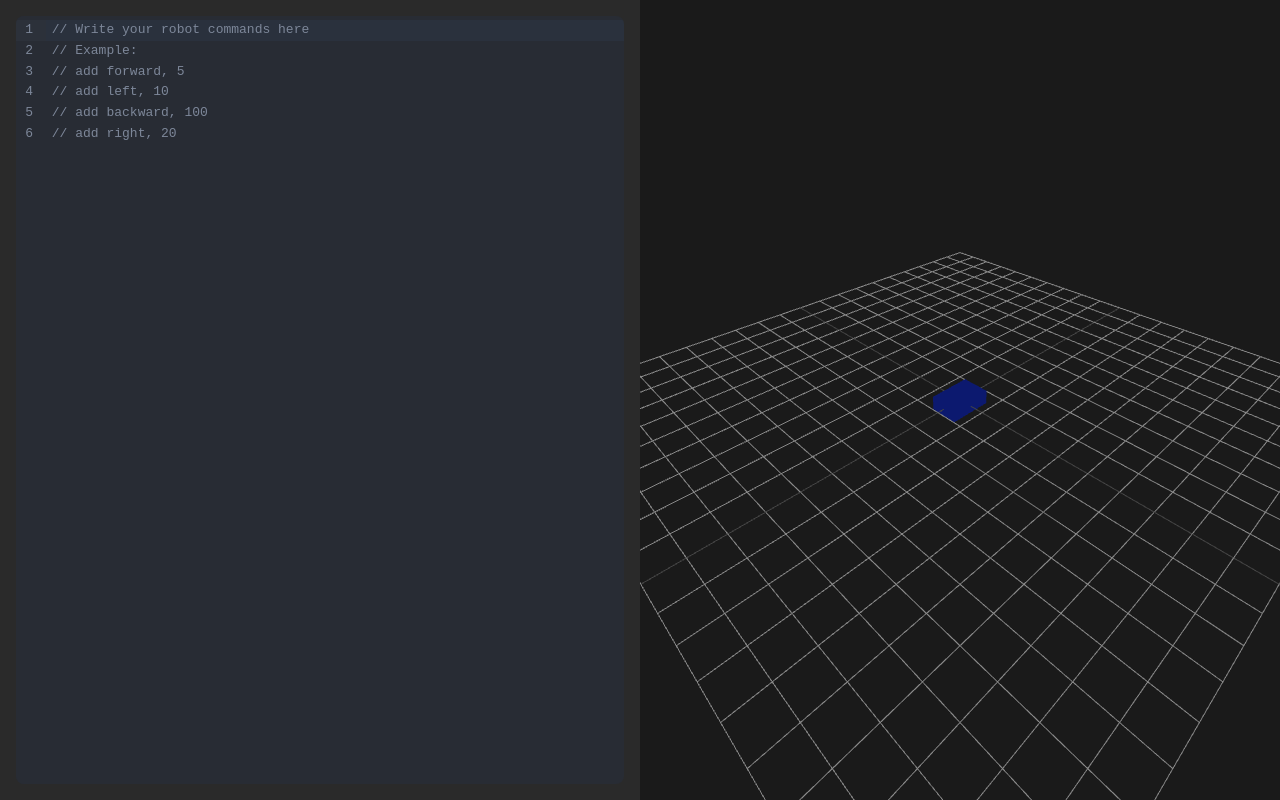
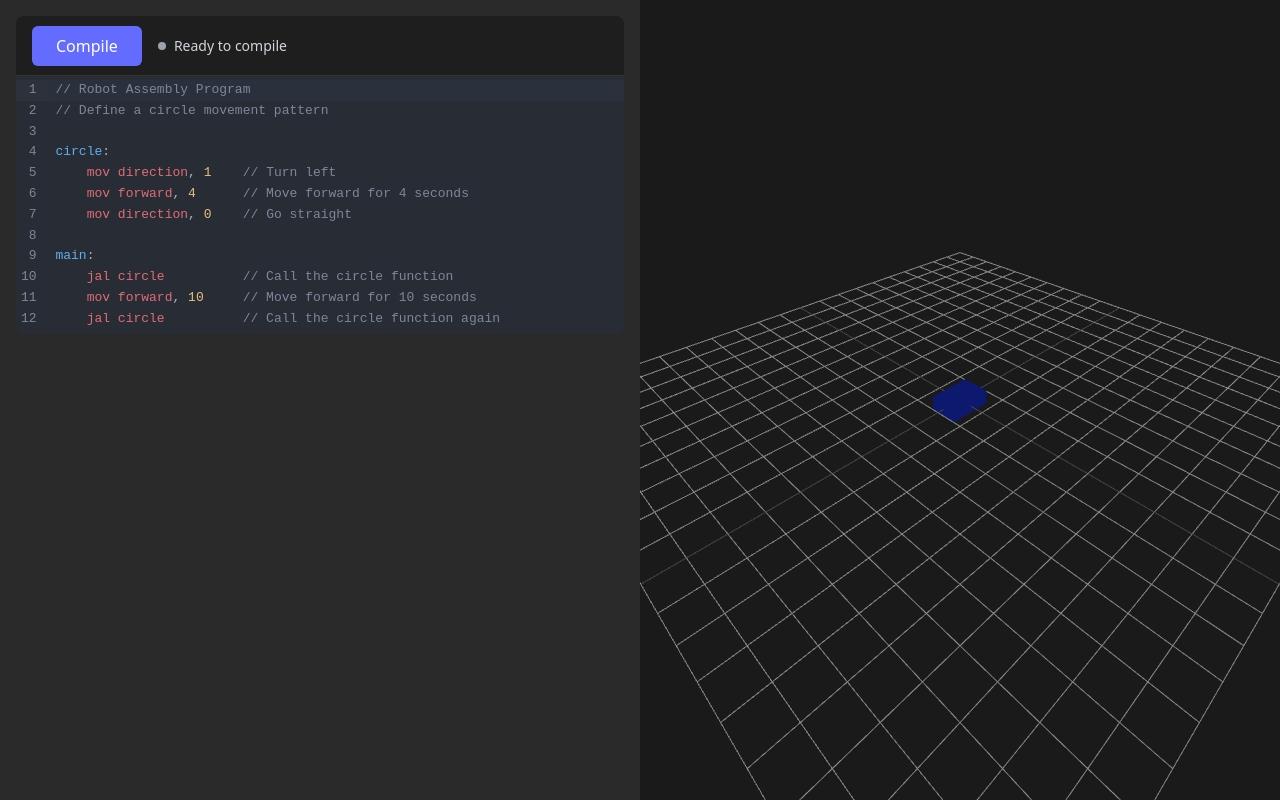
Before and after one commit to JakeRoggenbuck/hackdavis-2025, a Next.js app in the folder client/: page / in a window 1280 px wide. Built offline with nearby package versions, Linux system fonts and the light colour scheme.

Commit message:
Add visuals

```diff
--- a/client/app/components/RobotVisualizer.tsx
+++ b/client/app/components/RobotVisualizer.tsx
@@ -12,6 +12,16 @@ interface RobotState {
   rotation: number;
 }
 
+interface CompilationStatus {
+  status: 'idle' | 'compiling' | 'success' | 'error';
+  message: string;
+}
+
+interface Label {
+  name: string;
+  instructions: string[];
+}
+
 const Robot = ({ position, rotation }: { position: [number, number, number], rotation: number }) => {
   return (
     <mesh position={position} rotation={[0, rotation, 0]}>
@@ -22,12 +32,18 @@ const Robot = ({ position, rotation }: { position: [number, number, number], rot
 };
 
 export default function RobotVisualizer() {
-  const [code, setCode] = useState(`// Write your robot commands here
-// Example:
-// add forward, 5
-// add left, 10
-// add backward, 100
-// add right, 20`);
+  const [code, setCode] = useState(`// Robot Assembly Program
+// Define a circle movement pattern
+
+circle:
+    mov direction, 1    // Turn left
+    mov forward, 4      // Move forward for 4 seconds
+    mov direction, 0    // Go straight
+
+main:
+    jal circle          // Call the circle function
+    mov forward, 10     // Move forward for 10 seconds
+    jal circle          // Call the circle function again`);
 
   const [robotState, setRobotState] = useState<RobotState>({
     x: 0,
@@ -35,51 +51,171 @@ export default function RobotVisualizer() {
     rotation: 0
   });
 
-  const executeCommand = (command: string) => {
-    const parts = command.trim().split(',').map(part => part.trim());
-    if (parts.length !== 2) return;
+  const [compilationStatus, setCompilationStatus] = useState<CompilationStatus>({
+    status: 'idle',
+    message: 'Ready to compile'
+  });
 
-    const [action, valueStr] = parts[0].split(' ');
-    const value = parseFloat(valueStr);
+  const parseLabels = (code: string): Map<string, Label> => {
+    const labels = new Map<string, Label>();
+    let currentLabel: Label | null = null;
 
-    switch (action) {
-      case 'add forward':
-        setRobotState(prev => ({ ...prev, y: prev.y + value }));
+    code.split('\n').forEach(line => {
+      const trimmedLine = line.trim();
+
+      // Skip empty lines and comments
+      if (!trimmedLine || trimmedLine.startsWith('#')) return;
+
+      // Check if line is a label
+      if (trimmedLine.endsWith(':')) {
+        const labelName = trimmedLine.slice(0, -1);
+        currentLabel = { name: labelName, instructions: [] };
+        labels.set(labelName, currentLabel);
+      }
+      // Add instruction to current label
+      else if (currentLabel && trimmedLine) {
+        const instruction = trimmedLine.split('#')[0].trim(); // Remove comments
+        if (instruction) {
+          currentLabel.instructions.push(instruction);
+        }
+      }
+    });
+
+    return labels;
+  };
+
+  const executeInstruction = (instruction: string) => {
+    const [cmd, ...params] = instruction.split(' ').filter(Boolean);
+    const args = params.join(' ').split(',').map(p => p.trim());
+
+    switch (cmd.toLowerCase()) {
+      case 'mov': {
+        const [type, value] = args;
+        const numValue = parseFloat(value);
+
+        if (type === 'direction') {
+          if (numValue === 1) { // Turn left
+            setRobotState(prev => ({ ...prev, rotation: prev.rotation + Math.PI / 2 }));
+          } else if (numValue === 0) { // Straight
+            // Keep current rotation
+          }
+        } else if (type === 'forward') {
+          setRobotState(prev => {
+            const angle = prev.rotation;
+            return {
+              ...prev,
+              x: prev.x + Math.cos(angle) * numValue,
+              y: prev.y + Math.sin(angle) * numValue
+            };
+          });
+        }
         break;
-      case 'add backward':
-        setRobotState(prev => ({ ...prev, y: prev.y - value }));
-        break;
-      case 'add left':
-        setRobotState(prev => ({ ...prev, x: prev.x - value }));
-        break;
-      case 'add right':
-        setRobotState(prev => ({ ...prev, x: prev.x + value }));
-        break;
+      }
+    }
+  };
+
+  const executeLabel = (label: Label, labels: Map<string, Label>, executedLabels: Set<string> = new Set()) => {
+    if (executedLabels.has(label.name)) {
+      throw new Error(`Recursive call detected: ${label.name}`);
+    }
+
+    executedLabels.add(label.name);
+
+    label.instructions.forEach(instruction => {
+      if (instruction.startsWith('jal')) {
+        const targetLabel = instruction.split(' ')[1];
+        const target = labels.get(targetLabel);
+        if (target) {
+          executeLabel(target, labels, new Set(executedLabels));
+        } else {
+          throw new Error(`Label not found: ${targetLabel}`);
+        }
+      } else {
+        executeInstruction(instruction);
+      }
+    });
+  };
+
+  const handleCompile = async () => {
+    setCompilationStatus({ status: 'compiling', message: 'Analyzing code structure...' });
+
+    try {
+      // Reset robot state
+      setRobotState({ x: 0, y: 0, rotation: 0 });
+
+      // Parse code first
+      const labels = parseLabels(code);
+
+      setCompilationStatus({ status: 'compiling', message: 'Validating program structure...' });
+      await new Promise(resolve => setTimeout(resolve, 400));
+
+      // Validate main exists
+      const mainLabel = labels.get('main');
+      if (!mainLabel) {
+        throw new Error('Program must contain a main label');
+      }
+
+      setCompilationStatus({ status: 'compiling', message: 'Executing program...' });
+      await new Promise(resolve => setTimeout(resolve, 400));
+
+      // Execute the program
+      executeLabel(mainLabel, labels);
+
+      setCompilationStatus({
+        status: 'success',
+        message: `Program compiled and executed successfully ✓`
+      });
+    } catch (error) {
+      setCompilationStatus({
+        status: 'error',
+        message: error instanceof Error ? error.message : 'Error compiling code'
+      });
     }
   };
 
   const handleCodeChange = (value: string) => {
     setCode(value);
-    // Reset robot state
-    setRobotState({ x: 0, y: 0, rotation: 0 });
-    // Execute each command
-    value.split('\n').forEach(line => {
-      if (line.trim().startsWith('add')) {
-        executeCommand(line);
-      }
-    });
+    setCompilationStatus({ status: 'idle', message: 'Ready to compile' });
   };
 
   return (
     <div className="flex w-full h-screen">
-      <div className="w-1/2 p-4 bg-secondary">
+      <div className="w-1/2 p-4 bg-secondary flex flex-col">
+        <div className="h-[60px] bg-[#1e1e1e] rounded-t-lg border-b border-[#333] flex items-center px-4 gap-4 mb-0">
+          <button
+            onClick={handleCompile}
+            disabled={compilationStatus.status === 'compiling'}
+            className={`px-6 py-2 rounded-md font-medium transition-all duration-200 flex items-center gap-2
+              ${compilationStatus.status === 'compiling'
+                ? 'bg-accent/50 cursor-not-allowed'
+                : 'bg-accent hover:bg-accent/80'}`}
+          >
+            {compilationStatus.status === 'compiling' ? (
+              <>
+                <div className="w-4 h-4 border-2 border-white/20 border-t-white rounded-full animate-spin" />
+                Compiling...
+              </>
+            ) : (
+              'Compile'
+            )}
+          </button>
+          <div className="flex items-center gap-2">
+            <div className={`w-2 h-2 rounded-full ${
+              compilationStatus.status === 'idle' ? 'bg-gray-400' :
+              compilationStatus.status === 'compiling' ? 'bg-yellow-400' :
+              compilationStatus.status === 'success' ? 'bg-green-400' :
+              'bg-red-400'
+            }`} />
+            <span className="text-sm text-gray-300">{compilationStatus.message}</span>
+          </div>
+        </div>
         <CodeMirror
           value={code}
-          height="100%"
+          height="calc(100% - 60px)"
           theme="dark"
           extensions={[javascript()]}
           onChange={handleCodeChange}
-          className="h-full rounded-lg overflow-hidden"
+          className="rounded-b-lg overflow-hidden"
         />
       </div>
       <div className="w-1/2 bg-primary">
```
